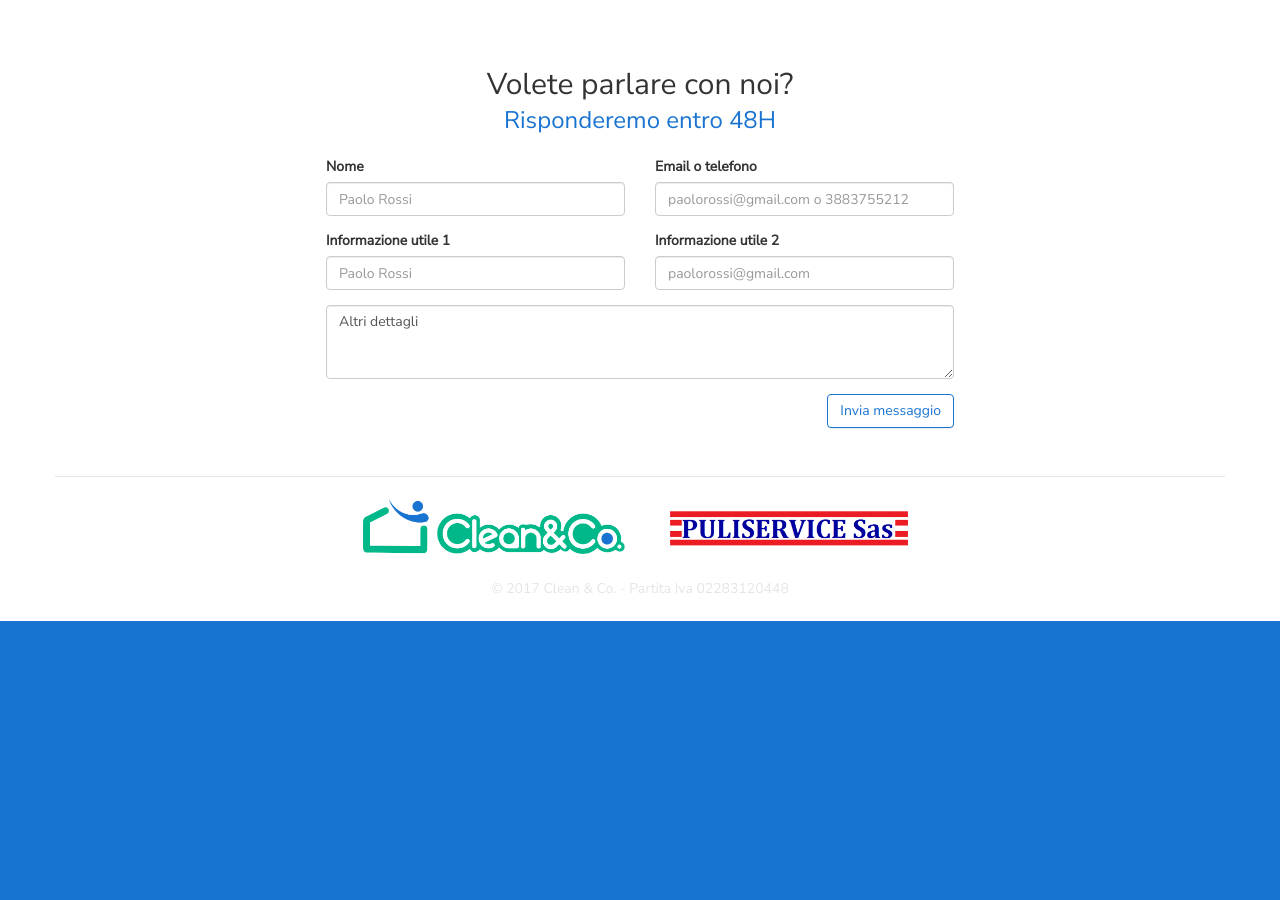
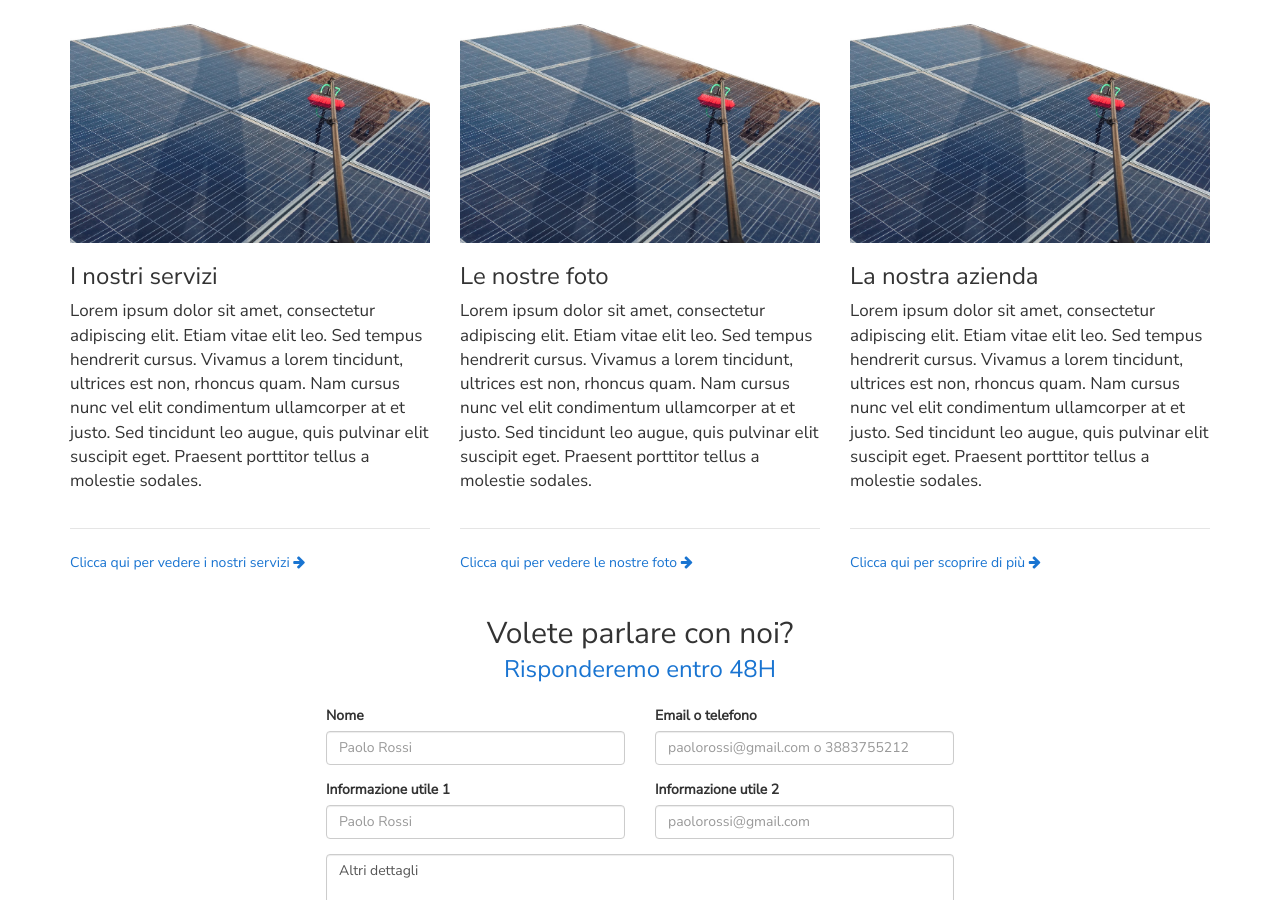
Before and after one commit to indifferentalex/puliandco, a Jekyll site: the page built from index.html, in a window 1280 px wide and 900 px high, scrolled down 443 px. Built offline with Jekyll 4.4.1, drawn with Linux system fonts in a browser that asks for light colours; nearby versions of some CDN libraries; before the commit the page ends 1064 px from its top, so only the background shows below that.

Commit message:
Tre paragrafi

```diff
--- a/index.html
+++ b/index.html
@@ -20,26 +20,26 @@ layout: default
 	</div>
 </div>
  -->
-<!-- <div class="row">
+<div class="row">
 	<div class="col-md-4">
 		<img src="{{ site.baseurl }}/assets/images/foto_2.jpg"/>
 		<h3>I nostri servizi</h3>
 		<p>Lorem ipsum dolor sit amet, consectetur adipiscing elit. Etiam vitae elit leo. Sed tempus hendrerit cursus. Vivamus a lorem tincidunt, ultrices est non, rhoncus quam. Nam cursus nunc vel elit condimentum ullamcorper at et justo. Sed tincidunt leo augue, quis pulvinar elit suscipit eget. Praesent porttitor tellus a molestie sodales.</p>
-		<a class="continuation-link" href="/servizi">Link a quello di cui si parla <i class="fa fa-arrow-right" aria-hidden="true"></i></a>
+		<a class="continuation-link" href="/servizi">Clicca qui per vedere i nostri servizi <i class="fa fa-arrow-right" aria-hidden="true"></i></a>
 	</div>
 	<div class="col-md-4">
 		<img src="{{ site.baseurl }}/assets/images/foto_2.jpg"/>
 		<h3>Le nostre foto</h3>
 		<p>Lorem ipsum dolor sit amet, consectetur adipiscing elit. Etiam vitae elit leo. Sed tempus hendrerit cursus. Vivamus a lorem tincidunt, ultrices est non, rhoncus quam. Nam cursus nunc vel elit condimentum ullamcorper at et justo. Sed tincidunt leo augue, quis pulvinar elit suscipit eget. Praesent porttitor tellus a molestie sodales.</p>
-		<a class="continuation-link" href="/galleria">Link a quello di cui si parla <i class="fa fa-arrow-right" aria-hidden="true"></i></a>
+		<a class="continuation-link" href="/galleria">Clicca qui per vedere le nostre foto <i class="fa fa-arrow-right" aria-hidden="true"></i></a>
 	</div>
 	<div class="col-md-4">
 		<img src="{{ site.baseurl }}/assets/images/foto_2.jpg"/>
 		<h3>La nostra azienda</h3>
 		<p>Lorem ipsum dolor sit amet, consectetur adipiscing elit. Etiam vitae elit leo. Sed tempus hendrerit cursus. Vivamus a lorem tincidunt, ultrices est non, rhoncus quam. Nam cursus nunc vel elit condimentum ullamcorper at et justo. Sed tincidunt leo augue, quis pulvinar elit suscipit eget. Praesent porttitor tellus a molestie sodales.</p>
-		<a class="continuation-link" href="/presentazione">Link a quello di cui si parla <i class="fa fa-arrow-right" aria-hidden="true"></i></a>
+		<a class="continuation-link" href="/presentazione">Clicca qui per scoprire di più <i class="fa fa-arrow-right" aria-hidden="true"></i></a>
 	</div>
-</div> -->
+</div>
 <!-- </div> -->
 <!--
 <div class="component">
```
